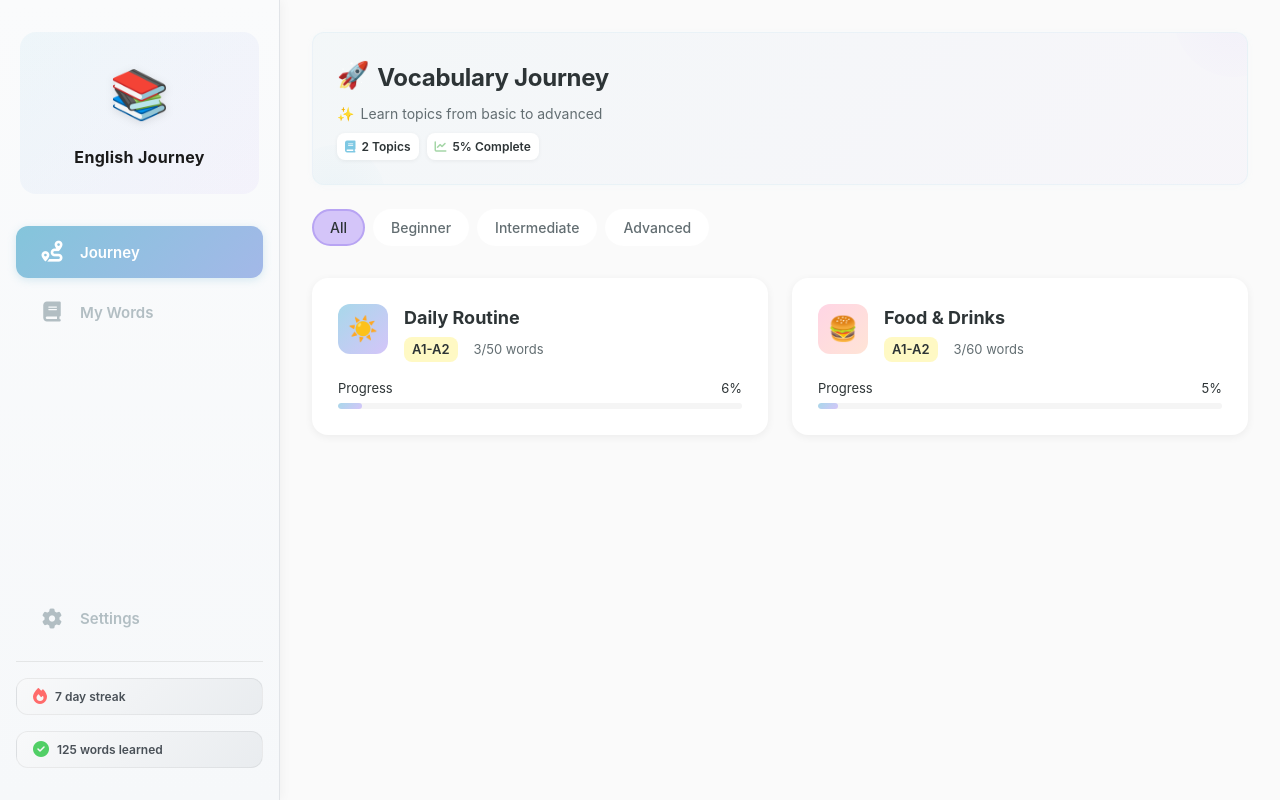
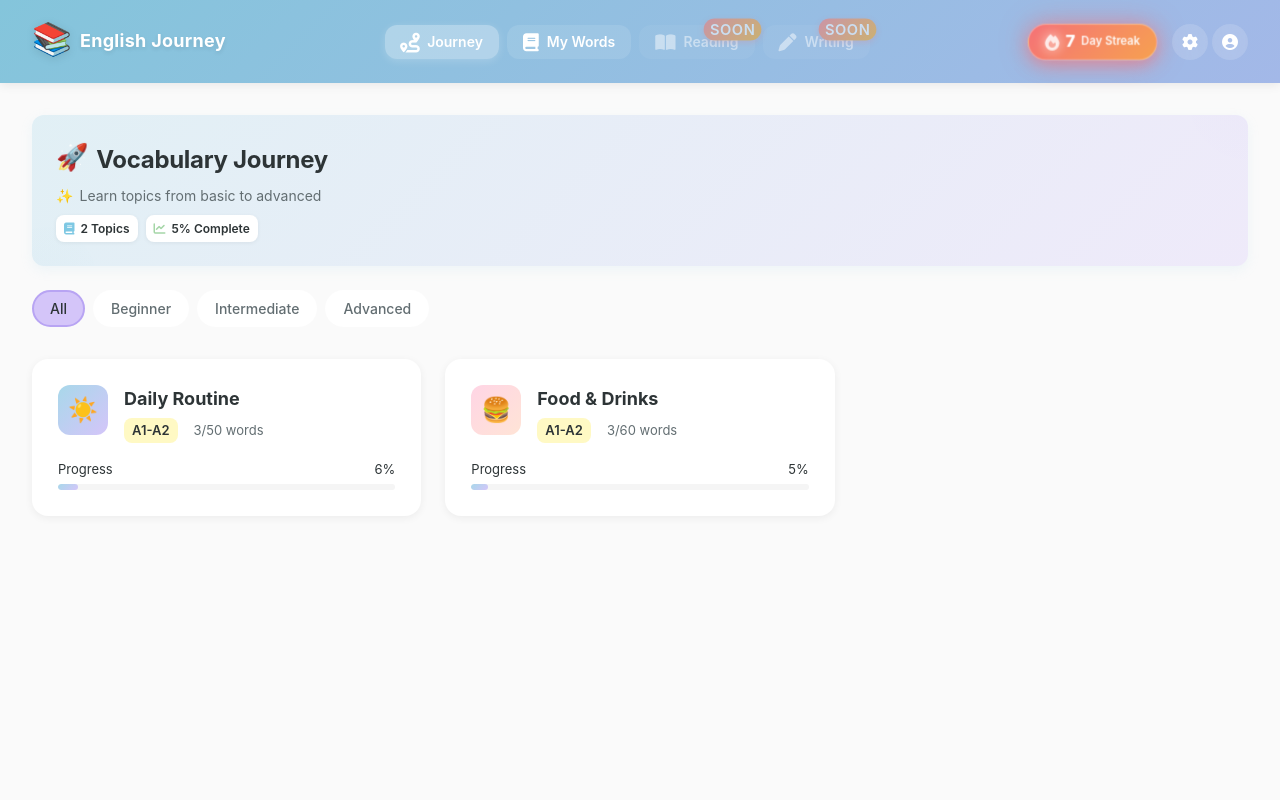
Before and after one commit to Cao-Viet-Hoang/english_app, a plain HTML site: page index.html in a window 1280 px wide. Drawn offline with Linux system fonts and the light colour scheme.

Commit message:
Refactor navigation structure: replace sidebar with top navigation, enhance user stats display, and add coming soon features for improved accessibility and user experience

```diff
--- a/css/colors.css
+++ b/css/colors.css
@@ -3,6 +3,10 @@
    ============================================ */
 
 :root {
+  /* Typography */
+  --font-primary: 'Inter', -apple-system, BlinkMacSystemFont, 'Segoe UI', Roboto, sans-serif;
+  --font-heading: 'Poppins', 'Inter', sans-serif;
+
   /* Primary Pastel Colors */
   --primary-soft-blue: #a8d8ea;
   --primary-soft-pink: #ffd5e5;
--- a/css/desktop.css
+++ b/css/desktop.css
@@ -2,45 +2,47 @@
    DESKTOP LAYOUT OVERRIDES & FIXES
    ============================================ */
 
-/* Desktop navigation items - only apply on desktop */
+/* Desktop navigation items - horizontal header layout */
 @media (min-width: 769px) {
   .nav-item {
     display: flex;
     flex-direction: row;
     align-items: center;
-    gap: var(--spacing-md);
-    padding: var(--spacing-md) var(--spacing-lg);
-    color: var(--text-tertiary);
+    gap: var(--spacing-sm);
+    padding: var(--spacing-sm) var(--spacing-md);
+    color: white;
     transition: all var(--transition-fast);
     border-radius: var(--radius-md);
-    width: 100%;
-    justify-content: flex-start;
+    background-color: rgba(255, 255, 255, 0.1);
+    justify-content: center;
+    white-space: nowrap;
   }
 
   .nav-item i {
-    font-size: 20px;
-    width: 24px;
+    font-size: 18px;
+    width: auto;
     text-align: center;
   }
 
   .nav-item span {
-    font-size: 15px;
+    font-size: 14px;
     font-weight: 600;
   }
 
   .nav-item:hover {
-    background-color: rgba(168, 216, 234, 0.15);
-    color: #1a1a1a;
+    background-color: rgba(255, 255, 255, 0.2);
+    transform: translateY(-2px);
+    box-shadow: 0 2px 8px rgba(0, 0, 0, 0.15);
   }
 
   .nav-item.active {
-    background: linear-gradient(135deg, #84c5db, #a3b8e8);
+    background: rgba(255, 255, 255, 0.3);
     color: white;
-    box-shadow: 0 2px 8px rgba(132, 197, 219, 0.3);
+    box-shadow: 0 2px 8px rgba(255, 255, 255, 0.2);
   }
 
   .nav-item.active i {
-    transform: scale(1.05);
+    transform: scale(1.1);
   }
 }
 
@@ -97,9 +99,9 @@ html {
   scroll-behavior: smooth;
 }
 
-/* Improve back button on desktop */
+/* Keep back button visible for navigation within topics */
 @media (min-width: 769px) {
   .back-btn {
-    display: none;
+    display: flex;
   }
 }
--- a/css/styles.css
+++ b/css/styles.css
@@ -9,7 +9,7 @@
 }
 
 body {
-  font-family: -apple-system, BlinkMacSystemFont, 'Segoe UI', Roboto, 'Helvetica Neue', Arial, sans-serif;
+  font-family: 'Inter', -apple-system, BlinkMacSystemFont, 'Segoe UI', Roboto, sans-serif;
   background-color: var(--bg-main);
   color: var(--text-primary);
   line-height: 1.6;
@@ -38,46 +38,25 @@ input, textarea, select {
   margin: 0 auto;
   background-color: var(--bg-main);
   min-height: 100vh;
-  display: grid;
-  grid-template-columns: 280px 1fr;
-  grid-template-rows: 1fr;
-  grid-template-areas:
-    "sidebar main";
+  display: flex;
+  flex-direction: column;
   position: relative;
 }
 
 @media (max-width: 768px) {
   .app-container {
     max-width: 480px;
-    display: flex;
-    flex-direction: column;
-    grid-template-columns: none;
-    grid-template-rows: none;
-    grid-template-areas: none;
   }
 }
 
 /* ============================================
-   HEADER
+   HEADER (Ẩn đi vì giờ dùng bottom-nav làm header)
    ============================================ */
 
 .app-header {
   display: none;
 }
 
-@media (max-width: 768px) {
-  .app-header {
-    display: block;
-    background: var(--gradient-blue);
-    padding: var(--spacing-md) var(--spacing-lg);
-    padding-top: calc(var(--spacing-md) + env(safe-area-inset-top));
-    box-shadow: var(--shadow-soft);
-    position: sticky;
-    top: 0;
-    z-index: 100;
-  }
-}
-
 .header-content {
   display: flex;
   justify-content: space-between;
@@ -85,6 +64,7 @@ input, textarea, select {
 }
 
 .app-title {
+  font-family: var(--font-heading);
   font-size: 24px;
   font-weight: 700;
   color: white;
@@ -128,7 +108,7 @@ input, textarea, select {
    ============================================ */
 
 .main-content {
-  grid-area: main;
+  flex: 1;
   overflow-y: auto;
   padding: var(--spacing-xl);
   max-width: 1400px;
@@ -138,9 +118,8 @@ input, textarea, select {
 
 @media (max-width: 768px) {
   .main-content {
-    flex: 1;
     padding: 0;
-    padding-bottom: 80px;
+    padding-bottom: var(--spacing-md);
   }
 }
 
@@ -170,10 +149,10 @@ input, textarea, select {
   display: flex;
   align-items: center;
   gap: var(--spacing-md);
-  background: linear-gradient(135deg, rgba(168, 216, 234, 0.08), rgba(212, 197, 249, 0.08));
+  background: linear-gradient(135deg, rgba(168, 216, 234, 0.3), rgba(212, 197, 249, 0.3));
   border-radius: var(--radius-md);
-  border: 1px solid rgba(168, 216, 234, 0.15);
-  box-shadow: 0 1px 6px rgba(168, 216, 234, 0.06);
+  border: none;
+  box-shadow: 0 4px 12px rgba(168, 216, 234, 0.15);
   position: relative;
   overflow: hidden;
 }
@@ -185,7 +164,7 @@ input, textarea, select {
   right: -5%;
   width: 120px;
   height: 120px;
-  background: radial-gradient(circle, rgba(212, 197, 249, 0.1), transparent);
+  background: radial-gradient(circle, rgba(212, 197, 249, 0.05), transparent);
   border-radius: var(--radius-full);
   pointer-events: none;
 }
@@ -197,7 +176,7 @@ input, textarea, select {
   left: -3%;
   width: 100px;
   height: 100px;
-  background: radial-gradient(circle, rgba(168, 216, 234, 0.1), transparent);
+  background: radial-gradient(circle, rgba(168, 216, 234, 0.05), transparent);
   border-radius: var(--radius-full);
   pointer-events: none;
 }
@@ -217,6 +196,7 @@ input, textarea, select {
 }
 
 .screen-title {
+  font-family: var(--font-heading);
   font-size: 24px;
   font-weight: 700;
   color: var(--text-primary);
@@ -422,6 +402,7 @@ input, textarea, select {
 }
 
 .topic-name {
+  font-family: var(--font-heading);
   font-size: 18px;
   font-weight: 700;
   color: var(--text-primary);
@@ -586,6 +567,7 @@ input, textarea, select {
 }
 
 .word-english {
+  font-family: var(--font-heading);
   font-size: 20px;
   font-weight: 700;
   color: var(--text-primary);
@@ -879,6 +861,7 @@ input, textarea, select {
 }
 
 .detail-word-english {
+  font-family: var(--font-heading);
   font-size: 32px;
   font-weight: 700;
   color: var(--text-primary);
@@ -929,6 +912,7 @@ input, textarea, select {
 }
 
 .detail-section-title {
+  font-family: var(--font-heading);
   font-size: 18px;
   font-weight: 700;
   color: var(--text-primary);
@@ -1242,6 +1226,7 @@ input, textarea, select {
 }
 
 .modal-header h3 {
+  font-family: var(--font-heading);
   font-size: 20px;
   font-weight: 700;
   color: white;
@@ -1406,82 +1391,125 @@ input, textarea, select {
 }
 
 /* ============================================
-   SIDEBAR NAVIGATION
+   TOP NAVIGATION (chuyển từ sidebar)
    ============================================ */
 
 .bottom-nav {
-  grid-area: sidebar;
+  display: flex;
+  flex-direction: row;
+  align-items: center;
+  justify-content: space-between;
+  padding: 0 var(--spacing-xl);
+  background: linear-gradient(135deg, #84c5db 0%, #a3b8e8 100%);
+  box-shadow: 0 2px 10px rgba(0, 0, 0, 0.08);
   position: sticky;
   top: 0;
-  left: 0;
-  height: 100vh;
-  background: linear-gradient(180deg, #fafbfc 0%, #f6f8fa 100%);
-  border-right: 1px solid #e1e4e8;
-  display: flex;
-  flex-direction: column;
-  padding: var(--spacing-xl) var(--spacing-md);
-  box-shadow: 2px 0 10px rgba(0, 0, 0, 0.04);
   z-index: 100;
+  height: auto;
+  border: none;
 }
 
 .sidebar-logo {
   display: flex;
-  flex-direction: column;
-  align-items: center;
-  padding: var(--spacing-lg) var(--spacing-md);
-  margin-bottom: var(--spacing-xl);
+  flex-direction: row;
+  align-items: center;
   gap: var(--spacing-sm);
-  background: linear-gradient(135deg, rgba(168, 216, 234, 0.15), rgba(212, 197, 249, 0.15));
-  border-radius: var(--radius-lg);
-  margin-left: var(--spacing-xs);
-  margin-right: var(--spacing-xs);
+  padding: var(--spacing-md) 0;
+  background: none;
+  border-radius: 0;
+  margin: 0;
+  transition: all var(--transition-fast);
+  cursor: pointer;
+}
+
+.sidebar-logo:hover {
+  transform: translateY(-1px);
 }
 
 .logo-icon {
-  font-size: 48px;
-  margin-bottom: var(--spacing-xs);
+  font-size: 32px;
+  margin-bottom: 0;
   filter: drop-shadow(0 2px 4px rgba(0, 0, 0, 0.1));
+  transition: all var(--transition-fast);
+  animation: logo-bounce 2s ease-in-out infinite;
+}
+
+@keyframes logo-bounce {
+  0%, 100% {
+    transform: translateY(0px);
+  }
+  50% {
+    transform: translateY(-3px);
+  }
+}
+
+.sidebar-logo:hover .logo-icon {
+  transform: scale(1.1);
+  filter: drop-shadow(0 4px 8px rgba(0, 0, 0, 0.15));
+  animation: none;
 }
 
 .logo-text {
+  font-family: var(--font-heading);
+  font-size: 18px;
+  font-weight: 700;
+  color: white;
+  text-align: left;
+  letter-spacing: 0.3px;
+  text-shadow: 0 2px 4px rgba(0, 0, 0, 0.1);
+  transition: all var(--transition-fast);
+}
+
+.sidebar-logo:hover .logo-text {
+  letter-spacing: 0.5px;
+  text-shadow: 0 2px 8px rgba(0, 0, 0, 0.2);
+}
+
+.nav-items-container {
+  display: flex;
+  flex-direction: row;
+  gap: var(--spacing-sm);
+  align-items: center;
+  flex-wrap: wrap;
+  justify-content: center;
+}
+
+.sidebar-footer {
+  display: flex;
+  flex-direction: row;
+  align-items: center;
+  gap: var(--spacing-md);
+  margin: 0;
+  padding: var(--spacing-md) 0;
+}
+
+.header-actions {
+  display: flex;
+  gap: var(--spacing-xs);
+  align-items: center;
+}
+
+.icon-btn {
+  width: 36px;
+  height: 36px;
+  border-radius: var(--radius-full);
+  background-color: rgba(255, 255, 255, 0.15);
+  color: white;
+  display: flex;
+  align-items: center;
+  justify-content: center;
+  transition: all var(--transition-fast);
   font-size: 16px;
-  font-weight: 700;
-  color: #1a1a1a;
-  text-align: center;
-  letter-spacing: 0.3px;
-}
-
-.nav-items-container {
-  display: flex;
-  flex-direction: column;
-  gap: var(--spacing-sm);
-  flex: 1;
-}
-
-.sidebar-footer {
-  margin-top: auto;
-  padding-top: var(--spacing-md);
-}
-
-.sidebar-settings-btn {
-  display: flex;
-  flex-direction: row;
-  align-items: center;
-  gap: var(--spacing-md);
-  padding: var(--spacing-md) var(--spacing-lg);
-  color: var(--text-tertiary);
-  transition: all var(--transition-fast);
-  border-radius: var(--radius-md);
-  width: 100%;
-  justify-content: flex-start;
-  font-size: 15px;
-  font-weight: 600;
-  margin-bottom: var(--spacing-md);
-}
-
-.sidebar-settings-btn:hover {
-  background-color: rgba(168, 216, 234, 0.15);
-  color: #1a1a1a;
+  backdrop-filter: blur(10px);
+}
+
+.icon-btn:hover {
+  background-color: rgba(255, 255, 255, 0.25);
+  transform: scale(1.1) rotate(90deg);
+}
+
+.icon-btn.user-btn:hover {
+  transform: scale(1.1) rotate(0deg);
 }
 
 .sidebar-settings-btn i {
@@ -1492,36 +1520,72 @@ input, textarea, select {
 
 .user-stats {
   display: flex;
-  flex-direction: column;
-  gap: var(--spacing-md);
-  padding-top: var(--spacing-md);
-  border-top: 1px solid rgba(0, 0, 0, 0.08);
+  flex-direction: row;
+  gap: var(--spacing-sm);
+  padding: 0;
+  border: none;
+  flex: 1;
 }
 
 .stat-item {
   display: flex;
   align-items: center;
-  gap: var(--spacing-sm);
-  padding: var(--spacing-sm) var(--spacing-md);
-  background: linear-gradient(135deg, #f8f9fa, #e9ecef);
-  border-radius: var(--radius-md);
-  color: #495057;
-  font-size: 12px;
+  gap: var(--spacing-xs);
+  padding: var(--spacing-xs) var(--spacing-md);
+  background: rgba(255, 255, 255, 0.2);
+  border-radius: var(--radius-xl);
+  color: white;
+  font-size: 13px;
+  font-weight: 700;
+  border: 1px solid rgba(255, 255, 255, 0.3);
+  white-space: nowrap;
+  backdrop-filter: blur(10px);
+  box-shadow: 0 2px 8px rgba(0, 0, 0, 0.1);
+}
+
+.stat-item.streak {
+  background: linear-gradient(135deg, rgba(255, 107, 107, 0.9), rgba(255, 159, 64, 0.9));
+  animation: pulse-glow 2s ease-in-out infinite;
+}
+
+@keyframes pulse-glow {
+  0%, 100% {
+    box-shadow: 0 2px 8px rgba(255, 107, 107, 0.3), 0 0 20px rgba(255, 107, 107, 0.2);
+    transform: scale(1);
+  }
+  50% {
+    box-shadow: 0 4px 16px rgba(255, 107, 107, 0.5), 0 0 30px rgba(255, 107, 107, 0.4);
+    transform: scale(1.02);
+  }
+}
+
+.streak-number {
+  font-size: 16px;
+  font-weight: 800;
+  margin: 0 2px;
+}
+
+.streak-label {
+  font-size: 11px;
   font-weight: 600;
-  border: 1px solid rgba(0, 0, 0, 0.06);
+  opacity: 0.95;
 }
 
 .stat-item i {
   font-size: 16px;
-  color: #6c757d;
-}
-
-.stat-item:first-child i {
-  color: #ff6b6b;
-}
-
-.stat-item:last-child i {
-  color: #51cf66;
+  color: white;
+  animation: flicker 1.5s ease-in-out infinite;
+}
+
+@keyframes flicker {
+  0%, 100% {
+    opacity: 1;
+    text-shadow: 0 0 8px rgba(255, 255, 255, 0.8);
+  }
+  50% {
+    opacity: 0.8;
+    text-shadow: 0 0 12px rgba(255, 255, 255, 1);
+  }
 }
 
 /* ============================================
@@ -1563,63 +1627,124 @@ input, textarea, select {
 }
 
 /* ============================================
-   MOBILE NAVIGATION OVERRIDE
+   NAVIGATION DISABLED & COMING SOON
+   ============================================ */
+
+.nav-item-disabled {
+  opacity: 0.5;
+  cursor: not-allowed;
+  position: relative;
+}
+
+.nav-item-disabled:hover {
+  background-color: rgba(255, 255, 255, 0.1);
+  transform: none;
+  box-shadow: none;
+}
+
+.coming-soon-badge {
+  position: absolute;
+  top: -6px;
+  right: -6px;
+  background: linear-gradient(135deg, #ff6b6b, #ffa502);
+  color: white;
+  font-size: 9px;
+  font-weight: 700;
+  padding: 2px 6px;
+  border-radius: var(--radius-xl);
+  text-transform: uppercase;
+  letter-spacing: 0.5px;
+  box-shadow: 0 2px 6px rgba(255, 107, 107, 0.4);
+  animation: badge-pulse 2s ease-in-out infinite;
+}
+
+@keyframes badge-pulse {
+  0%, 100% {
+    transform: scale(1);
+  }
+  50% {
+    transform: scale(1.05);
+  }
+}
+
+/* ============================================
+   MOBILE NAVIGATION
    ============================================ */
 
 @media (max-width: 768px) {
   .bottom-nav {
-    position: fixed;
-    bottom: 0;
-    left: 0;
-    right: 0;
-    top: auto;
-    max-width: 480px;
-    margin: 0 auto;
-    height: auto;
-    background-color: var(--bg-card);
-    border-right: none;
-    border-top: 1px solid var(--border-light);
-    flex-direction: row;
-    justify-content: space-around;
-    padding: var(--spacing-sm) 0;
-    padding-bottom: calc(var(--spacing-sm) + env(safe-area-inset-bottom));
-    box-shadow: 0 -2px 10px rgba(0, 0, 0, 0.05);
-    grid-area: unset;
-  }
-
-  .sidebar-logo,
+    padding: var(--spacing-sm) var(--spacing-md);
+    flex-wrap: wrap;
+    gap: var(--spacing-xs);
+  }
+
+  .sidebar-logo {
+    flex: 0 0 auto;
+  }
+
+  .logo-icon {
+    font-size: 24px;
+  }
+
+  .logo-text {
+    font-size: 14px;
+  }
+
+  .nav-items-container {
+    flex: 1;
+    justify-content: center;
+    gap: var(--spacing-xs);
+    flex-wrap: nowrap;
+  }
+
   .sidebar-footer {
+    display: flex;
+    gap: var(--spacing-xs);
+  }
+
+  .user-stats {
     display: none;
   }
 
+  .header-actions {
+    gap: var(--spacing-xs);
+  }
+
+  .icon-btn {
+    width: 32px;
+    height: 32px;
+    font-size: 14px;
+  }
+
+  .nav-item span:not(.coming-soon-badge) {
+    display: none;
+  }
+
+  .nav-item {
+    padding: var(--spacing-sm);
+    min-width: 36px;
+    justify-content: center;
+    position: relative;
+  }
+
+  .coming-soon-badge {
+    top: -4px;
+    right: -4px;
+    font-size: 7px;
+    padding: 1px 4px;
+  }
+}
+
+@media (max-width: 480px) {
   .nav-items-container {
-    flex-direction: row;
+    order: 3;
     width: 100%;
-    justify-content: space-around;
-    gap: 0;
-    flex: unset;
-  }
-
-  .nav-item {
-    flex-direction: column;
-    gap: 4px;
-    padding: var(--spacing-sm) var(--spacing-lg);
-    justify-content: center;
-    width: auto;
-  }
-
-  .nav-item i {
-    font-size: 22px;
-    width: auto;
-  }
-
-  .nav-item span {
-    font-size: 12px;
-    font-weight: 500;
-  }
-
-  .nav-item.active {
-    background: none;
-    color: var(--accent-purple);
-  }
-}
+    margin-top: var(--spacing-xs);
+    padding-top: var(--spacing-xs);
+    border-top: 1px solid rgba(255, 255, 255, 0.2);
+  }
+
+  .sidebar-footer {
+    order: 2;
+  }
+}
--- a/index.html
+++ b/index.html
@@ -23,6 +23,52 @@
         </button>
       </div>
     </header>
+
+    <!-- Top Navigation / Header -->
+    <nav class="bottom-nav">
+      <div class="sidebar-logo">
+        <div class="logo-icon">📚</div>
+        <div class="logo-text">English Journey</div>
+      </div>
+      <div class="nav-items-container">
+        <button class="nav-item active" data-screen="journeyScreen">
+          <i class="fas fa-route"></i>
+          <span>Journey</span>
+        </button>
+        <button class="nav-item" data-screen="myWordsScreen">
+          <i class="fas fa-book"></i>
+          <span>My Words</span>
+        </button>
+        <!-- Coming Soon Features -->
+        <button class="nav-item nav-item-disabled" data-screen="readingScreen" disabled title="Coming Soon">
+          <i class="fas fa-book-open"></i>
+          <span>Reading</span>
+          <span class="coming-soon-badge">Soon</span>
+        </button>
+        <button class="nav-item nav-item-disabled" data-screen="writingScreen" disabled title="Coming Soon">
+          <i class="fas fa-pen"></i>
+          <span>Writing</span>
+          <span class="coming-soon-badge">Soon</span>
+        </button>
+      </div>
+      <div class="sidebar-footer">
+        <div class="user-stats">
+          <div class="stat-item streak">
+            <i class="fas fa-fire"></i>
+            <span class="streak-number">7</span>
+            <span class="streak-label">Day Streak</span>
+          </div>
+        </div>
+        <div class="header-actions">
+          <button class="icon-btn" id="settingsBtnSidebar" title="Settings">
+            <i class="fas fa-cog"></i>
+          </button>
+          <button class="icon-btn user-btn" id="userProfileBtn" title="Profile">
+            <i class="fas fa-user-circle"></i>
+          </button>
+        </div>
+      </div>
+    </nav>
 
     <!-- Main Content Area -->
     <main class="main-content" id="mainContent">
@@ -120,40 +166,6 @@
 
     </main>
 
-    <!-- Bottom Navigation / Sidebar -->
-    <nav class="bottom-nav">
-      <div class="sidebar-logo">
-        <div class="logo-icon">📚</div>
-        <div class="logo-text">English Journey</div>
-      </div>
-      <div class="nav-items-container">
-        <button class="nav-item active" data-screen="journeyScreen">
-          <i class="fas fa-route"></i>
-          <span>Journey</span>
-        </button>
-        <button class="nav-item" data-screen="myWordsScreen">
-          <i class="fas fa-book"></i>
-          <span>My Words</span>
-        </button>
-      </div>
-      <div class="sidebar-footer">
-        <button class="sidebar-settings-btn" id="settingsBtnSidebar">
-          <i class="fas fa-cog"></i>
-          <span>Settings</span>
-        </button>
-        <div class="user-stats">
-          <div class="stat-item">
-            <i class="fas fa-fire"></i>
-            <span>7 day streak</span>
-          </div>
-          <div class="stat-item">
-            <i class="fas fa-check-circle"></i>
-            <span>125 words learned</span>
-          </div>
-        </div>
-      </div>
-    </nav>
-
   </div>
 
   <!-- Bottom Sheet for Word Details -->
```
